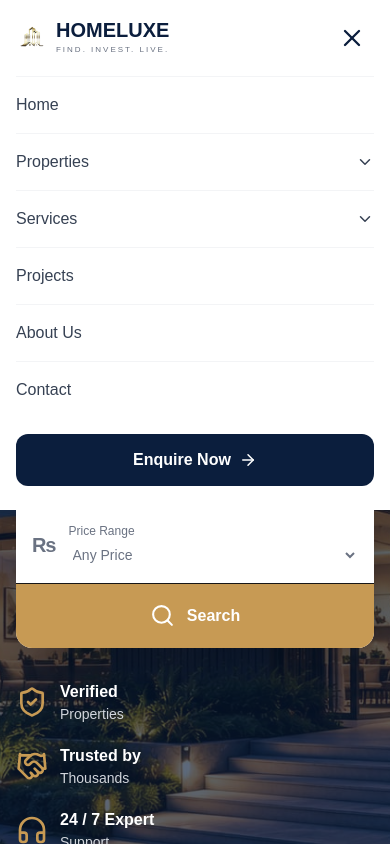
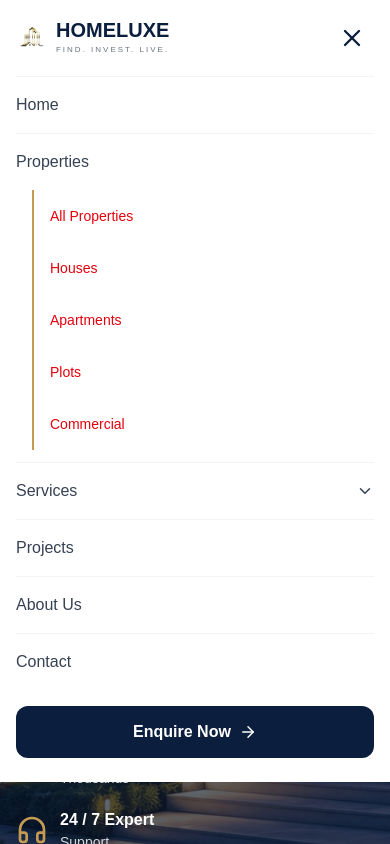
Before and after one commit to qanie-dev/real-estate-management-system, a Next.js app: page / in a window 390 px wide. Both pictures are taken after a click on the button 352 px from the left and 38 px from the top of the page. Shown: the top 844 px of the page. Built offline with nearby package versions, Linux system fonts and the light colour scheme; no server answers; the database is empty.

Commit message:
Fix mobile dropdown navigation

```diff
--- a/components/Navbar.tsx
+++ b/components/Navbar.tsx
@@ -368,80 +368,49 @@ export default function Navbar() {
               Home
             </Link>
 
-            {/* ================= PROPERTIES ================= */}
+            {/* ================= PROPERTIES (REPLACED) ================= */}
 
             <div className="border-b border-gray-100">
+              <div className="py-4 font-medium text-gray-700">
+                Properties
+              </div>
 
-              <button
-                type="button"
-                onClick={() =>
-                  toggleMobileDropdown("properties")
-                }
-                className="flex w-full items-center justify-between py-4 font-medium text-gray-700"
-              >
-                <span
-                  className={
-                    pathname.startsWith("/properties")
-                      ? "text-[#C79A54]"
-                      : ""
-                  }
-                >
-                  Properties
-                </span>
-
-                <ChevronDown
-                  size={18}
-                  className={`transition-transform ${
-                    mobileDropdown === "properties"
-                      ? "rotate-180"
-                      : ""
-                  }`}
-                />
-              </button>
-
-              {mobileDropdown === "properties" && (
               <div className="mb-3 ml-4 border-l-2 border-[#C79A54] pl-4">
-
                 <a
                   href="/properties"
-      className="block w-full py-4 text-sm text-gray-700"
+                  className="block py-4 text-sm text-red-600"
                 >
                   All Properties
                 </a>
 
                 <a
                   href="/properties/houses"
-  onTouchStart={() => {
-    window.location.href = "/properties/houses";
-  }}
-  className="block w-full py-4 text-sm text-gray-700"
+                  className="block py-4 text-sm text-red-600"
                 >
                   Houses
                 </a>
 
                 <a
                   href="/properties/apartments"
-      className="block w-full py-4 text-sm text-gray-700"
+                  className="block py-4 text-sm text-red-600"
                 >
                   Apartments
                 </a>
 
                 <a
                   href="/properties/plots"
-      className="block w-full py-4 text-sm text-gray-700"
+                  className="block py-4 text-sm text-red-600"
                 >
                   Plots
                 </a>
 
                 <a
                   href="/properties/commercial"
-      className="block w-full py-4 text-sm text-gray-700"
+                  className="block py-4 text-sm text-red-600"
                 >
                   Commercial
                 </a>
-
               </div>
-)}
             </div>
 
             {/* ================= SERVICES ================= */}
```
Lines whose indentation alone changed are shown as unchanged.
